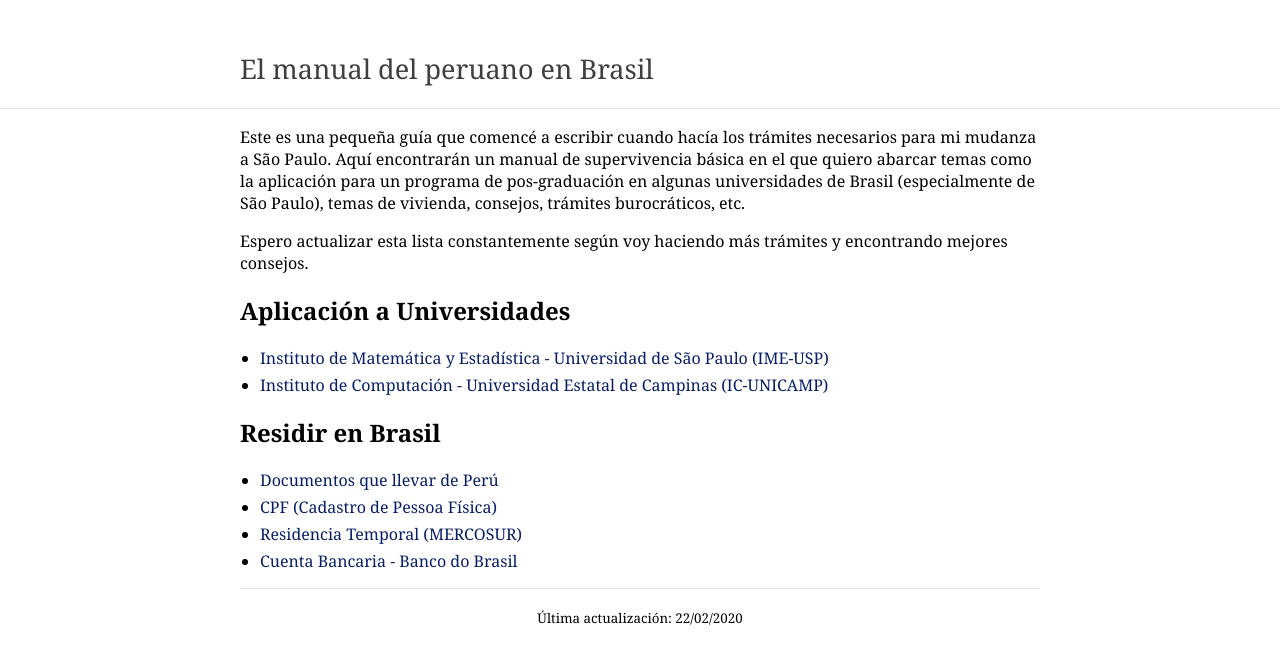
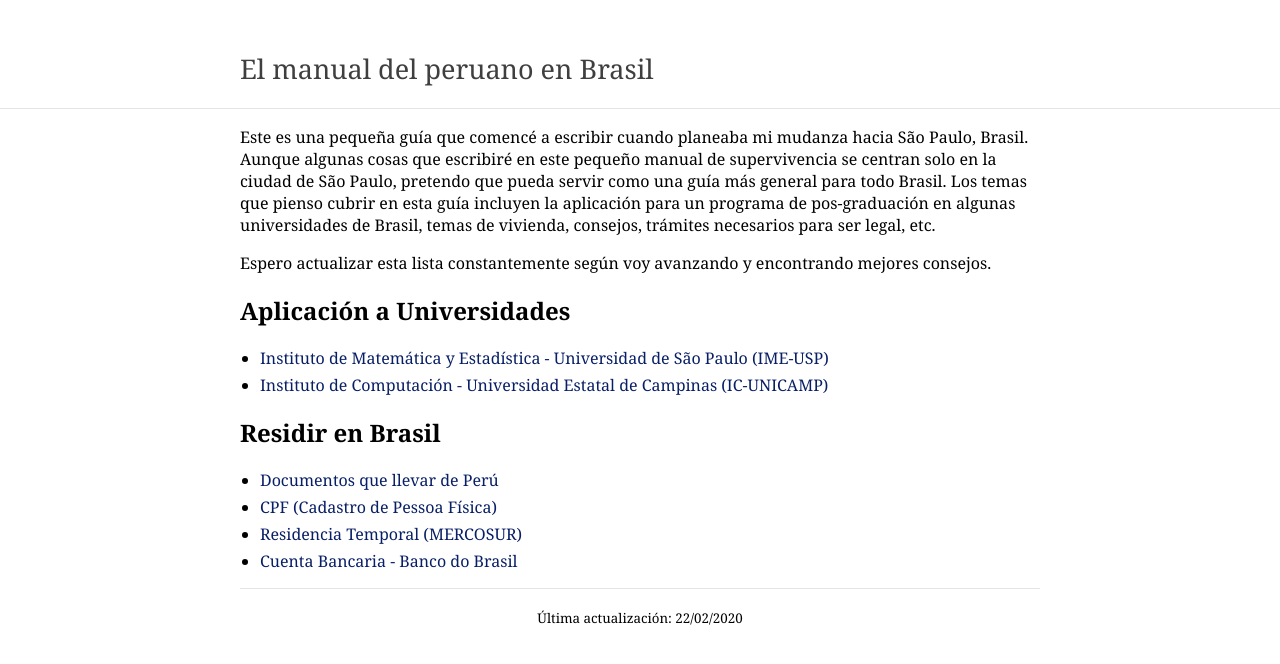
Before and after one commit to WozMit/wozmit.github.io, a Jekyll site: the page built from pages/guide.md, in a window 1280 px wide. Shown: the top 664 px of the page. Built offline with Jekyll 4.4.1, drawn with Linux system fonts in a browser that asks for light colours.

Commit message:
Docs to carry

```diff
--- a/pages/guide.md
+++ b/pages/guide.md
@@ -5,9 +5,9 @@
 footer: 'Última actualización: 22/02/2020'
 ---
 
-Este es una pequeña guía que comencé a escribir cuando hacía los trámites necesarios para mi mudanza a São Paulo. Aquí encontrarán un manual de supervivencia básica en el que quiero abarcar temas como la aplicación para un programa de pos-graduación en algunas universidades de Brasil (especialmente de São Paulo), temas de vivienda, consejos, trámites burocráticos, etc.
+Este es una pequeña guía que comencé a escribir cuando planeaba mi mudanza hacia São Paulo, Brasil. Aunque algunas cosas que escribiré en este pequeño manual de supervivencia se centran solo en la ciudad de São Paulo, pretendo que pueda servir como una guía más general para todo Brasil. Los temas que pienso cubrir en esta guía incluyen la aplicación para un programa de pos-graduación en algunas universidades de Brasil, temas de vivienda, consejos, trámites necesarios para ser legal, etc.
 
-Espero actualizar esta lista constantemente según voy haciendo más trámites y encontrando mejores consejos.
+Espero actualizar esta lista constantemente según voy avanzando y encontrando mejores consejos.
 
 ## Aplicación a Universidades
 
```
Also changed, not shown: index.md (+1 -1 lines), pages/sub/docsfromperu.md (+16 -6 lines).
